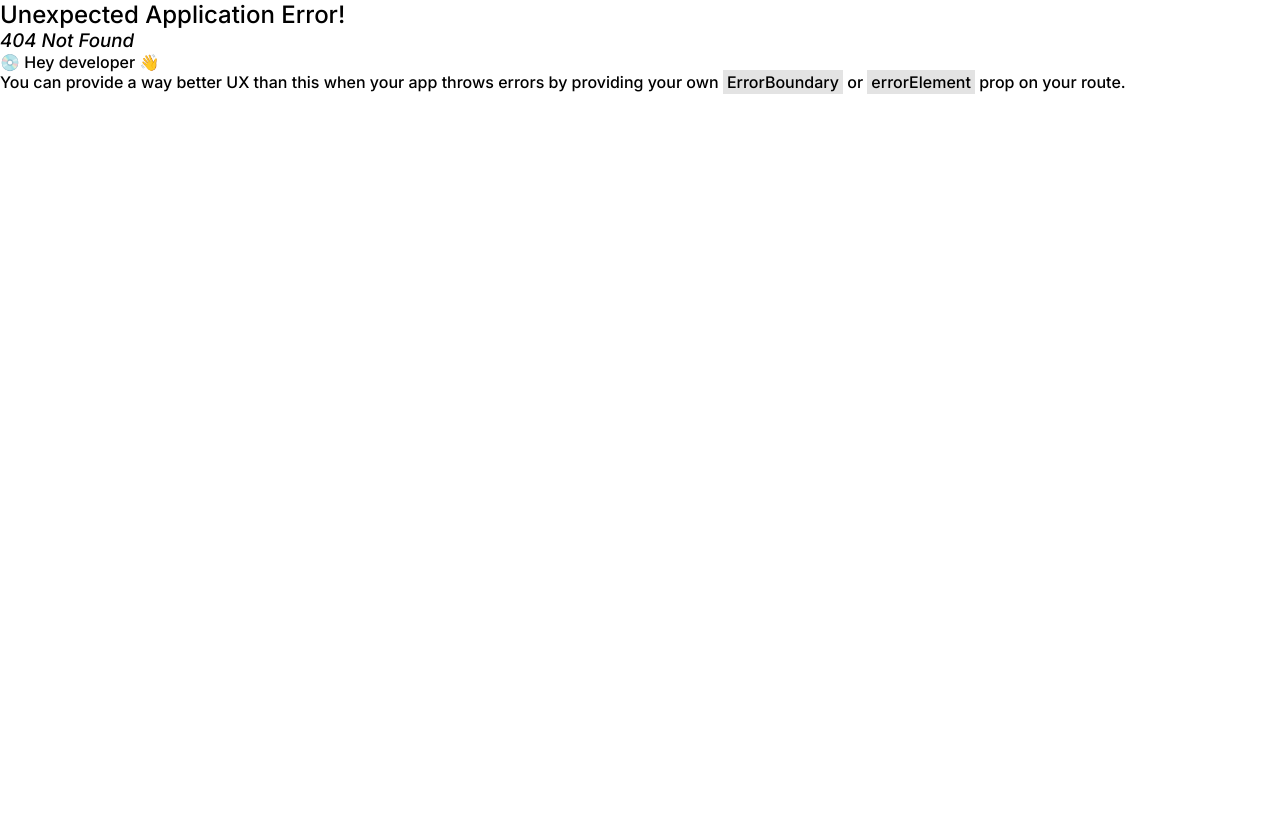
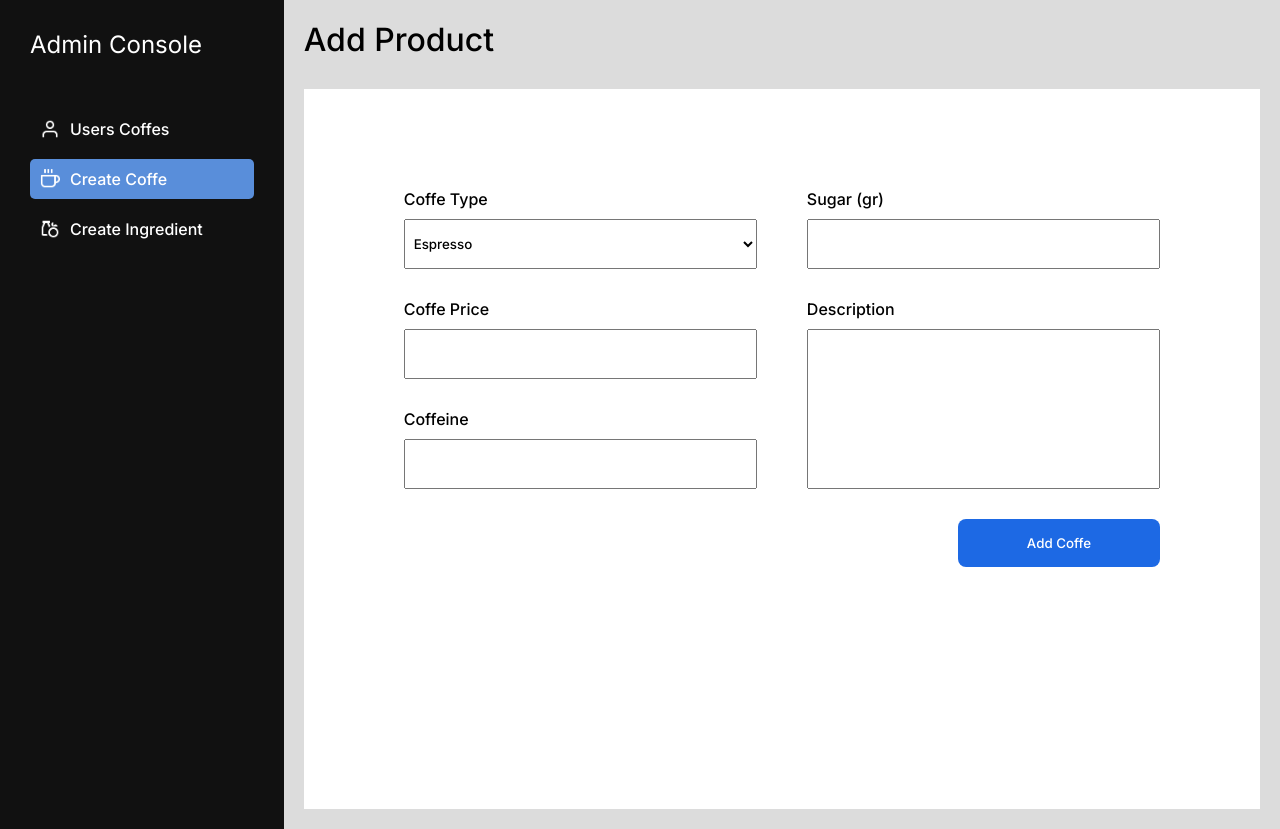
Before and after one commit to tornikekhvadagiani/admin-panel, a React (Vite) app: page /CreateCoffe in a window 1280 px wide. Before the commit this address had no page. Before the commit the page ends 800 px from the top, so only its background shows below. Built offline with nearby package versions, Linux system fonts and the light colour scheme.

Commit message:
Added Create Coffe Page

```diff
--- a/package.json
+++ b/package.json
@@ -10,6 +10,7 @@
     "preview": "vite preview"
   },
   "dependencies": {
+    "randn": "^1.0.0",
     "react": "^18.3.1",
     "react-dom": "^18.3.1",
     "react-router-dom": "^7.1.3"
--- a/src/API/LinksAPI.js
+++ b/src/API/LinksAPI.js
@@ -3,18 +3,21 @@ import ingredients from "../images/icons/ingredients.png";
 import main from "../images/icons/main.png";
 export const LinksAPI = [
   {
+    id: 0,
     icon: main,
     linkTo: "/",
     title: "Users Coffes",
   },
   {
+    id: 1,
     icon: coffe,
-    linkTo: "/Create",
+    linkTo: "/CreateCoffe",
     title: "Create Coffe",
   },
   {
+    id: 2,
     icon: ingredients,
-    linkTo: "/Create",
+    linkTo: "/CreateIngredient",
     title: "Create Ingredient",
   },
 ];
--- a/src/App.css
+++ b/src/App.css
@@ -3,7 +3,6 @@
   padding: 0px;
   margin: 0px;
   box-sizing: border-box;
-
   font-family: "Inter", serif;
   font-optical-sizing: auto;
   font-style: normal;
--- /dev/null
+++ b/src/components/BlueButton.jsx
@@ -0,0 +1,11 @@
+import styles from "./Components.module.css";
+
+const BlueButton = ({ title, func }) => {
+  return (
+    <button className={styles.blue_button} onClick={func}>
+      {title}
+    </button>
+  );
+};
+
+export default BlueButton;
--- /dev/null
+++ b/src/components/Components.module.css
@@ -0,0 +1,15 @@
+.blue_button {
+  background-color: #1d69e4;
+  width: 202px;
+  height: 48px;
+  border-radius: 8px;
+  color: #fff;
+  outline: none;
+  border: none;
+  cursor: pointer;
+  transition: 0.2s;
+}
+
+.blue_button:hover {
+  background-color: #0030cb;
+}
--- a/src/layouts/Links.jsx
+++ b/src/layouts/Links.jsx
@@ -1,22 +1,33 @@
-import React, { useState } from "react";
+import React, { useState, useEffect } from "react";
 import styles from "./Navbar.module.css";
-import coffe from "../images/icons/coffee.png";
 import { LinksAPI } from "../API/LinksAPI";
-import { Link } from "react-router-dom";
+import { Link, useLocation } from "react-router-dom";
+
 const Links = () => {
-  const [activeLink, setActiveLink] = useState(0);
+  const currentLocation = useLocation();
+  const [activeLink, setActiveLink] = useState(null);
+
+  // Set the active link based on the current route
+  useEffect(() => {
+    const matchingLink = LinksAPI.find((e) => e.linkTo === currentLocation.pathname);
+    if (matchingLink) {
+      setActiveLink(matchingLink.id);
+    }
+  }, [currentLocation.pathname]);
+
   return (
     <div className={styles.links}>
-      {LinksAPI.map((e, index) => (
-        <Link to={e.linkTo} onClick={() => setActiveLink(index)}>
-          <div
-            className={`${styles.link} ${
-              activeLink === index ? styles.activeLink : ""
-            }`}
-          >
-            <img src={e.icon} alt={e.title} />
-            <h3>{e.title}</h3>
-          </div>
+      {LinksAPI.map((e) => (
+        <Link
+          className={`${styles.link} ${
+            activeLink === e.id ? styles.activeLink : ""
+          }`}
+          to={e.linkTo}
+          onClick={() => setActiveLink(e.id)}
+          key={e.id} // Use a stable key
+        >
+          <img src={e.icon} alt={e.title} />
+          <h3>{e.title}</h3>
         </Link>
       ))}
     </div>
--- a/src/layouts/Navbar.module.css
+++ b/src/layouts/Navbar.module.css
@@ -1,11 +1,10 @@
 .dashboard_flex {
   display: flex;
-  gap: 50px;
 }
 .nav {
   background-color: #111111;
   width: 350px;
-  height: 100dvh;
+  min-height: 100dvh;
   padding: 30px;
   color: white;
 }
@@ -14,27 +13,25 @@
   font-weight: 400;
   margin-bottom: 50px;
 }
-.links {
-}
-.links a {
+
+.link {
   text-decoration: none;
   color: #fff;
-}
-.link {
   display: flex;
   gap: 10px;
   cursor: pointer;
   border-radius: 5px;
   padding: 10px;
   margin-bottom: 10px;
-  transition: 0.2s;
+  transition: all 0.5s ease-in-out;
+  background-color: transparent;
 }
-.link:hover {
+/* .link:hover {
   background-color: rgba(128, 128, 128, 0.275);
 }
 .activeLink:hover {
   background-color: #598eda;
-}
+} */
 .activeLink {
   background-color: #598eda;
 }
--- a/src/layouts/NavbarLayout.jsx
+++ b/src/layouts/NavbarLayout.jsx
@@ -1,11 +1,14 @@
 import { Outlet } from "react-router-dom";
 import styles from "./Navbar.module.css";
 import Links from "./Links";
+
 const NavbarLayout = () => {
+
+
   return (
     <div className={styles.dashboard_flex}>
       <nav className={styles.nav}>
-        <h1 >Admin Console</h1>
+        <h1>Admin Console</h1>
         <Links />
       </nav>
       <Outlet />
--- a/src/pages/CreateProducts/CreateProducts.jsx
+++ b/src/pages/CreateProducts/CreateProducts.jsx
@@ -1,9 +1,107 @@
-import React from 'react'
+import React, { useRef } from "react";
+import styles from "./CreateProducts.module.css";
+import BlueButton from "../../components/BlueButton";
+import { useNavigate } from "react-router-dom";
+const CreateProducts = () => {
+  const typeRef = useRef(null);
+  const priceRef = useRef(null);
+  const sugarRef = useRef(null);
+  const coffeineRef = useRef(null);
+  const descriptionRef = useRef(null);
+  const API_KEY = "ZPuxX_W7Yqznq29IU1rmTJ97DDvxJUKEBDYPdEy8gPAGp6A4Ag";
+  const navigate = useNavigate();
 
-const CreateProducts = () => {
-  return (
-    <div>CreateProducts</div>
-  )
-}
+  const addCoffe = (e) => {
+    e.preventDefault();
 
-export default CreateProducts
+    if (
+      !typeRef.current.value.trim() ||
+      !priceRef.current.value.trim() ||
+      !sugarRef.current.value.trim() ||
+      !coffeineRef.current.value.trim() ||
+      !descriptionRef.current.value.trim()
+    ) {
+      alert("Please fill in all the fields.");
+    }
+
+    const newTask = {
+      coffeType: typeRef.current.value,
+      coffePrice: priceRef.current.value, // დოლარი //
+      coffeSugar: sugarRef.current.value, // გრამობითაა //
+      coffeine: coffeineRef.current.value,
+      coffeDescription: descriptionRef.current.value,
+    };
+    fetch("https://crudapi.co.uk/api/v1/coffe", {
+      method: "POST",
+      headers: {
+        Authorization: `Bearer ${API_KEY}`,
+        "Content-Type": "application/json",
+      },
+      body: JSON.stringify([newTask]), // Ensure correct JSON format
+    })
+      .then((response) => {
+        if (!response.ok) {
+          throw new Error(`HTTP error! Status: ${response.status}`);
+        }
+        return response.json(); // Return JSON data
+      })
+      .then((data) => {
+        navigate("/");
+      })
+      .catch((error) => console.error("Error:", error));
+  };
+
+
+
+return (
+  <div className={styles.create_main}>
+    <h1>Add Product</h1>
+    <div className={styles.create_div_container}>
+      <form className={styles.create_form}>
+        <div className={styles.inputs_flex}>
+          <div className={styles.flex_div}>
+            <label>
+              <h2>Coffe Type</h2>
+              <select name="coffee" ref={typeRef}>
+                <option value="Espresso">Espresso</option>
+                <option value="Americano">Americano</option>
+                <option value="Latte">Latte</option>
+                <option value="Cappuccino">Cappuccino</option>
+                <option value="Mocha">Mocha</option>
+                <option value="Macchiato">Macchiato</option>
+                <option value="Flat_White">Flat White</option>
+                <option value="Irish">Irish Coffee</option>
+                <option value="Affogato">Affogato</option>
+                <option value="Turkish">Turkish Coffee</option>
+              </select>
+            </label>
+            <label>
+              <h2>Coffe Price</h2>
+              <input type="number" ref={priceRef} />
+            </label>
+            <label>
+              <h2>Coffeine</h2>
+              <input type="text" ref={coffeineRef} />
+            </label>
+          </div>
+          <div className={styles.flex_div}>
+            <label>
+              <h2>Sugar (gr) </h2>
+              <input type="number" ref={sugarRef} />
+            </label>
+            <label className={styles.textarea_label}>
+              <h2>Description </h2>
+              <textarea ref={descriptionRef} />
+            </label>
+          </div>
+        </div>
+        <div className={styles.add_button}>
+          <BlueButton title={"Add Coffe"} func={addCoffe} />
+        </div>
+      </form>
+    </div>
+  </div>
+);
+};
+
+export default CreateProducts;
--- a/src/pages/CreateProducts/CreateProducts.module.css
+++ b/src/pages/CreateProducts/CreateProducts.module.css
@@ -0,0 +1,53 @@
+.create_main {
+  padding: 20px;
+  background-color: rgba(128, 128, 128, 0.278);
+  width: 100%;
+}
+.create_div_container {
+  background-color: white;
+  min-height: 90dvh;
+  padding: 100px;
+  margin-top: 30px;
+}
+
+.create_form .flex_div {
+  width: 100%;
+  display: flex;
+  flex-direction: column;
+}
+.create_form .inputs_flex {
+  display: flex;
+  flex-direction: unset;
+  gap: 50px;
+}
+.create_form div label {
+  display: flex;
+  flex-direction: column;
+  gap: 10px;
+  margin-bottom: 30px;
+}
+.create_form div label h2 {
+  font-weight: 500;
+  font-size: 16px;
+}
+.create_form label input,
+.create_form label select {
+  display: block;
+  width: 100%;
+  height: 50px;
+  outline: none;
+  padding: 5px;
+}
+.create_form label.textarea_label {
+  height: 100%;
+}
+.create_form label.textarea_label textarea {
+  resize: none;
+  height: 100%;
+  padding: 5px;
+  outline: none;
+}
+.create_form .add_button {
+  display: flex;
+  justify-content: end;
+}
--- a/src/routes/routes.jsx
+++ b/src/routes/routes.jsx
@@ -12,7 +12,11 @@ const router = [
         element: <ManageProducts />,
       },
       {
-        path: "/Create",
+        path: "/CreateCoffe",
+        element: <CreateProducts />,
+      },
+      {
+        path: "/CreateIngredient",
         element: <CreateProducts />,
       },
     ],
```
Also changed, not shown: 1 other file (tests, documents, lock files or other folders).
